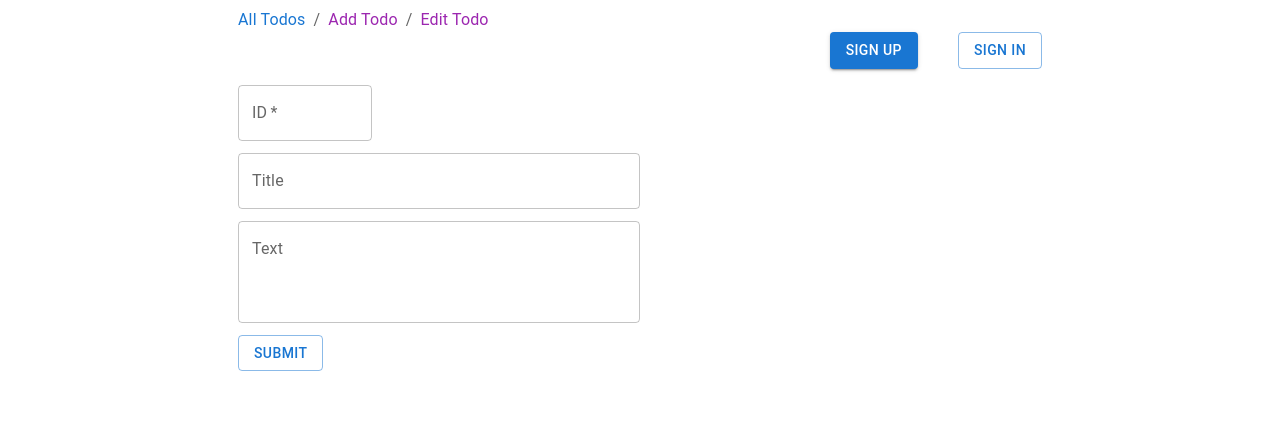
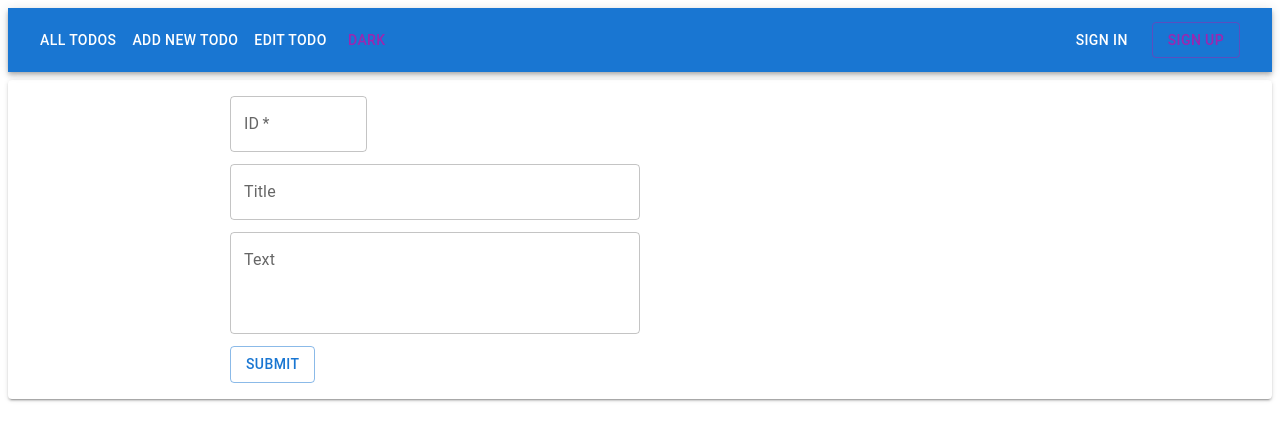
Before and after one commit to 0xvoider42/todo-fe, a Next.js app: page /edit-todo in a window 1280 px wide. Shown: the top 440 px of the page. Built offline with nearby package versions, Linux system fonts and the light colour scheme.

Commit message:
refactors sign in/out as modals

```diff
--- a/src/components/Authentication/SignIn.tsx
+++ b/src/components/Authentication/SignIn.tsx
@@ -1,8 +1,11 @@
 import {
+  Box,
   Button,
   Container,
   Grid,
   Link,
+  Modal,
+  Paper,
   Stack,
   TextField,
   Typography,
@@ -14,7 +17,7 @@ import { userSignIn } from "../features/authentication/userAction";
 import { formInput } from "../../models/form";
 import { AppDispatch } from "../../store";
 
-const SignIn = () => {
+const SignIn = ({ openSignInModal, setOpenSignInModal }) => {
   const dispatch: AppDispatch = useDispatch();
 
   const { register, handleSubmit } = useForm<formInput>({
@@ -26,10 +29,20 @@ const SignIn = () => {
   };
 
   return (
+    <Modal
+      open={openSignInModal}
+      onClose={() => setOpenSignInModal(false)}
+      aria-labelledby="modal-modal-title"
+      aria-describedby="modal-modal-description"
+    >
+      <Paper elevation={2}>
         <Container maxWidth="md">
-      <Typography variant="h5">Sing In</Typography>
+          <Box padding={2}>
+            <Typography variant="h5" padding={2}>
+              Sing In
+            </Typography>
             <form onSubmit={handleSubmit(submitHandler)}>
-        <Stack spacing={1.5} alignItems="baseline">
+              <Stack spacing={1} alignItems="baseline">
                 <Grid container direction="column" item xs={4}>
                   <TextField
                     {...register("email")}
@@ -53,8 +66,9 @@ const SignIn = () => {
                     autoComplete="current-password"
                   />
                 </Grid>
+                <Box padding={1}>
                   <Stack direction="row" spacing={2}>
-            <Button type="submit" variant="contained" size="large">
+                    <Button type="submit" variant="contained">
                       Sign In
                     </Button>
                     <Link underline="none" href="/signup">
@@ -63,9 +77,13 @@ const SignIn = () => {
                       </Button>
                     </Link>
                   </Stack>
+                </Box>
               </Stack>
             </form>
+          </Box>
         </Container>
+      </Paper>
+    </Modal>
   );
 };
 
--- a/src/components/Authentication/SignUp.tsx
+++ b/src/components/Authentication/SignUp.tsx
@@ -6,6 +6,8 @@ import {
   Stack,
   Typography,
   Link,
+  Paper,
+  Modal,
 } from "@mui/material";
 import { useForm } from "react-hook-form";
 import { useDispatch } from "react-redux";
@@ -13,8 +15,9 @@ import { useDispatch } from "react-redux";
 import { userSignUp } from "../features/authentication/userAction";
 import { formInput } from "../../models/form";
 import { AppDispatch } from "../../store";
+import { Box } from "@mui/system";
 
-const SignUp = () => {
+const SignUp = ({ openSignUpModal, setOpenSignUpModal }) => {
   const dispatch: AppDispatch = useDispatch();
 
   const { register, handleSubmit } = useForm<formInput>({
@@ -26,10 +29,20 @@ const SignUp = () => {
   };
 
   return (
+    <Modal
+      open={openSignUpModal}
+      onClose={() => setOpenSignUpModal(false)}
+      aria-labelledby="modal-modal-title"
+      aria-describedby="modal-modal-description"
+    >
+      <Paper elevation={2}>
         <Container maxWidth="md">
-      <Typography variant="h5">Sing Up</Typography>
+          <Box padding={2}>
+            <Typography variant="h5" padding={2}>
+              Sing Up
+            </Typography>
             <form onSubmit={handleSubmit(submitHandler)}>
-        <Stack spacing={1.5} alignItems="baseline">
+              <Stack spacing={1} alignItems="baseline">
                 <Grid container direction="column" item xs={4}>
                   <TextField
                     {...register("email")}
@@ -53,8 +66,9 @@ const SignUp = () => {
                     autoComplete="current-password"
                   />
                 </Grid>
+                <Box padding={1}>
                   <Stack spacing={2} direction="row">
-            <Button type="submit" variant="contained" size="large">
+                    <Button type="submit" variant="contained">
                       Sign Up
                     </Button>
                     <Link underline="none" href="/signin">
@@ -63,9 +77,13 @@ const SignUp = () => {
                       </Button>
                     </Link>
                   </Stack>
+                </Box>
               </Stack>
             </form>
+          </Box>
         </Container>
+      </Paper>
+    </Modal>
   );
 };
 
--- a/src/components/NewTodo/NewTodo.tsx
+++ b/src/components/NewTodo/NewTodo.tsx
@@ -1,4 +1,4 @@
-import { Button, Grid, Stack, TextField } from "@mui/material";
+import { Box, Button, Grid, Paper, Stack, TextField } from "@mui/material";
 import { useForm } from "react-hook-form";
 import { useMutation } from "react-query";
 
@@ -24,7 +24,9 @@ const NewTodo = () => {
   };
 
   return (
+    <Paper elevation={2}>
       <Container maxWidth="md">
+        <Box padding={3}>
           <form onSubmit={handleSubmit(submitHandler)}>
             <Stack spacing={1.5} alignItems="baseline">
               <Grid container direction="column" item xs={2}>
@@ -54,7 +56,9 @@ const NewTodo = () => {
               </Button>
             </Stack>
           </form>
+        </Box>
       </Container>
+    </Paper>
   );
 };
 
--- a/src/components/UI/InputField.tsx
+++ b/src/components/UI/InputField.tsx
@@ -1,4 +1,12 @@
-import { Button, Container, Grid, Stack, TextField } from "@mui/material";
+import {
+  Box,
+  Button,
+  Container,
+  Grid,
+  Paper,
+  Stack,
+  TextField,
+} from "@mui/material";
 import { useForm } from "react-hook-form";
 import { useMutation } from "react-query";
 
@@ -21,7 +29,9 @@ const UpdateTodo = () => {
   };
 
   return (
+    <Paper elevation={2}>
       <Container maxWidth="md">
+        <Box padding={2}>
           <form onSubmit={handleSubmit(submitHandler)}>
             <Stack spacing={1.5} alignItems="baseline">
               <Grid container direction="column" item xs={2}>
@@ -62,7 +72,9 @@ const UpdateTodo = () => {
               </Grid>
             </Stack>
           </form>
+        </Box>
       </Container>
+    </Paper>
   );
 };
 
--- a/src/components/UI/ThemeSwitcher.tsx
+++ b/src/components/UI/ThemeSwitcher.tsx
@@ -13,7 +13,7 @@ const ThemeSwitcher = () => {
 
   return (
     <Button
-      variant="outlined"
+      color="secondary"
       onClick={() => {
         setMode(mode === "light" ? "dark" : "light");
       }}
--- a/src/components/UI/TodoTable.tsx
+++ b/src/components/UI/TodoTable.tsx
@@ -24,6 +24,7 @@ const TodoTable: ({ todos }: { todos: receiveTodo[] }) => JSX.Element = ({
   const { mutate } = useMutation(deleteTodo);
 
   return (
+    <Paper elevation={2}>
       <TableContainer component={Paper}>
         <Table sx={{ minWidth: 650 }} aria-label="simple table">
           <TableHead>
@@ -54,6 +55,7 @@ const TodoTable: ({ todos }: { todos: receiveTodo[] }) => JSX.Element = ({
           </TableBody>
         </Table>
       </TableContainer>
+    </Paper>
   );
 };
 
--- a/src/components/UI/TopMenu.tsx
+++ b/src/components/UI/TopMenu.tsx
@@ -1,29 +1,67 @@
-import { Breadcrumbs, Button, Link, Stack } from "@mui/material";
-import { Container } from "@mui/system";
+import { AppBar, Box, Button, Toolbar, Typography } from "@mui/material";
+import { useState } from "react";
+import SignIn from "../Authentication/SignIn";
+import SignUp from "../Authentication/SignUp";
+import ThemeSwitcher from "./ThemeSwitcher";
 
-const TopMenu = (props) => {
+const TopMenu = () => {
+  const [openSignInModal, setOpenSignInModal] = useState(false);
+  const [openSignUpModal, setOpenSignUpModal] = useState(false);
+
   return (
-    <Container>
-      <Breadcrumbs aria-label="breadcrumb">
-        <Link underline="hover" color="primary" href="/">
-          All Todos
-        </Link>
-        <Link underline="hover" color="secondary" href="/new-todo">
-          Add Todo
-        </Link>
-        <Link underline="hover" color="secondary" href="/edit-todo">
-          Edit Todo
-        </Link>
-      </Breadcrumbs>
-      <Stack direction="row" spacing={5} justifyContent="end">
-        <Button variant="contained" href="/signup">
-          Sign up
-        </Button>
-        <Button variant="outlined" href="/signin">
-          Sign in
-        </Button>
-      </Stack>
-    </Container>
+    <Box sx={{ flexGrow: 1 }}>
+      <SignIn
+        openSignInModal={openSignInModal}
+        setOpenSignInModal={setOpenSignInModal}
+      />
+      <SignUp
+        openSignUpModal={openSignUpModal}
+        setOpenSignUpModal={setOpenSignUpModal}
+      />
+      <AppBar position="sticky">
+        <Toolbar>
+          <Typography variant="h6" component="div" sx={{ flexGrow: 1 }}>
+            <Button color="inherit" href="/">
+              All Todos
+            </Button>
+            <Button color="inherit" href="/new-todo">
+              Add new Todo
+            </Button>
+            <Button color="inherit" href="/edit-todo">
+              Edit Todo
+            </Button>
+            <ThemeSwitcher />
+          </Typography>
+          <Box padding={1}>
+            <Button
+              color="inherit"
+              onClick={() => {
+                if (openSignUpModal === true) {
+                  setOpenSignUpModal(false);
+                }
+                setOpenSignInModal(!openSignInModal);
+              }}
+            >
+              Sign in
+            </Button>
+          </Box>
+          <Box padding={1}>
+            <Button
+              variant="outlined"
+              color="secondary"
+              onClick={() => {
+                if (openSignInModal === true) {
+                  setOpenSignInModal(false);
+                }
+                setOpenSignUpModal(true);
+              }}
+            >
+              Sign up
+            </Button>
+          </Box>
+        </Toolbar>
+      </AppBar>
+    </Box>
   );
 };
 
--- a/src/pages/_app.tsx
+++ b/src/pages/_app.tsx
@@ -1,5 +1,4 @@
 import {
-  Container,
   Experimental_CssVarsProvider as CssVarsProvider,
   Stack,
 } from "@mui/material";
@@ -14,16 +13,14 @@ const queryClient = new QueryClient();
 const MyApp = ({ Component, pageProps }) => {
   return (
     <Provider store={store}>
-      <Container maxWidth="md">
       <CssVarsProvider>
         <QueryClientProvider client={queryClient}>
-            <Stack spacing={2}>
+          <Stack spacing={1}>
             <TopMenu />
             <Component {...pageProps} />
           </Stack>
         </QueryClientProvider>
       </CssVarsProvider>
-      </Container>
     </Provider>
   );
 };
```
Lines whose indentation alone changed are shown as unchanged.
